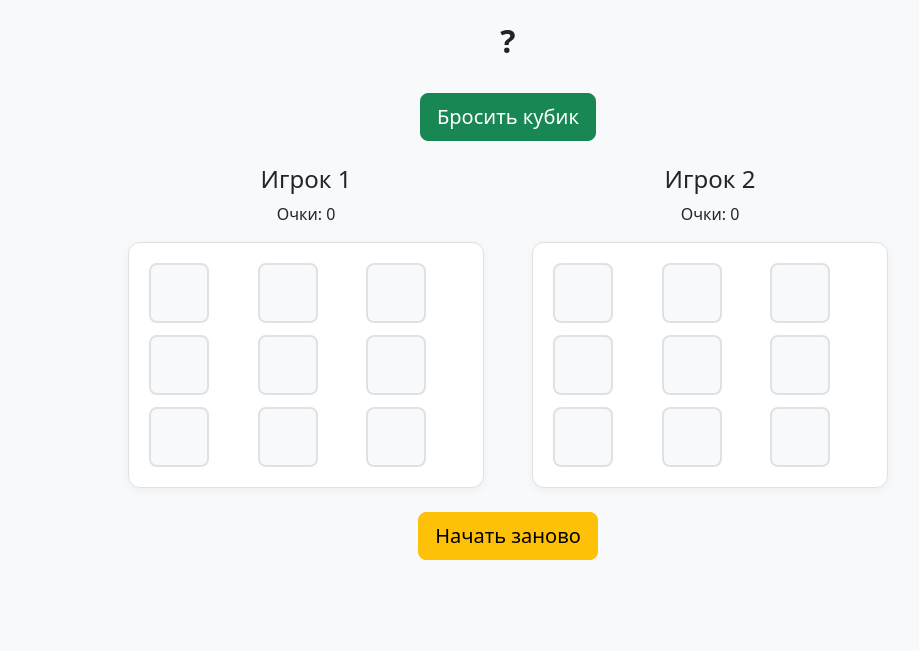
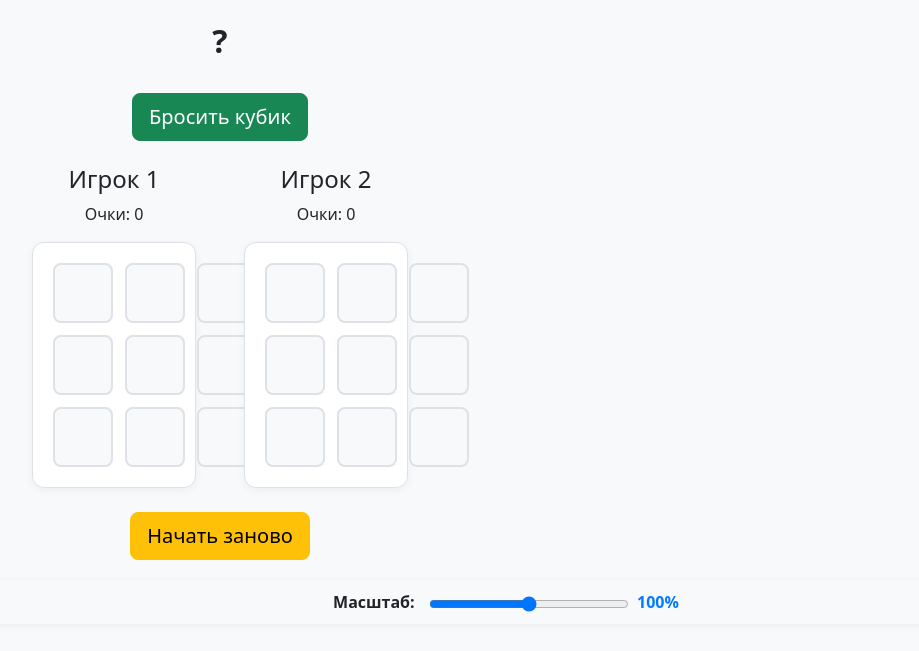
Before and after one commit to juviyalocksar-cell/bons, a plain HTML site: page index.html in a window 1280 px wide. Shown: the part 147-798 px from the top of the page, without its empty margins (132-1051 px from the left). Drawn offline with nearby package versions, Linux system fonts and the light colour scheme.

Commit message:
Update index.html

```diff
--- a/index.html
+++ b/index.html
@@ -54,6 +54,41 @@
       color: #6c757d;
       margin-top: -8px;
     }
+
+    /* Контейнер для масштабирования */
+    #game-container {
+      transform-origin: top center;
+      transition: transform 0.2s ease;
+      display: inline-block;
+      margin: 0 auto;
+    }
+
+    /* Ползунок зума */
+    .zoom-controls {
+      text-align: center;
+      margin-top: 20px;
+      padding: 10px;
+      background-color: #f8f9fa;
+      border-radius: 12px;
+      box-shadow: 0 2px 8px rgba(0,0,0,0.05);
+    }
+
+    .zoom-controls label {
+      margin-right: 10px;
+      font-weight: bold;
+    }
+
+    .zoom-controls input[type="range"] {
+      width: 200px;
+      vertical-align: middle;
+    }
+
+    .zoom-value {
+      display: inline-block;
+      width: 50px;
+      font-weight: bold;
+      color: #007bff;
+    }
   </style>
 </head>
 <body class="bg-light">
@@ -61,6 +96,8 @@
   <div class="container py-5">
     <h1 class="text-center mb-4">🎲 Игра в кости — 2 игрока</h1>
 
+    <!-- Контейнер с масштабируемым содержимым -->
+    <div id="game-container">
       <!-- Текущий ход -->
       <div class="text-center mb-4">
         <p class="current-player" id="current-player">Ход: Игрок 1</p>
@@ -125,6 +162,14 @@
       </div>
     </div>
 
+    <!-- Ползунок зума -->
+    <div class="zoom-controls">
+      <label for="zoom-slider">Масштаб:</label>
+      <input type="range" id="zoom-slider" min="50" max="150" value="100" step="10" />
+      <span class="zoom-value" id="zoom-value">100%</span>
+    </div>
+  </div>
+
   <script>
     let currentPlayer = 1;
     let diceValue = null;
@@ -135,6 +180,26 @@
     const score2 = document.getElementById('score-2');
     const resetButton = document.getElementById('reset-btn');
 
+    // Элементы для зума
+    const gameContainer = document.getElementById('game-container');
+    const zoomSlider = document.getElementById('zoom-slider');
+    const zoomValue = document.getElementById('zoom-value');
+
+    // Установка начального масштаба
+    let currentZoom = 100;
+    gameContainer.style.transform = `scale(${currentZoom / 100})`;
+
+    // Обновление масштаба
+    function updateZoom() {
+      currentZoom = parseInt(zoomSlider.value);
+      zoomValue.textContent = `${currentZoom}%`;
+      gameContainer.style.transform = `scale(${currentZoom / 100})`;
+      // Центрирование при масштабировании
+      document.querySelector('.container').style.setProperty('--scale', currentZoom / 100);
+    }
+
+    zoomSlider.addEventListener('input', updateZoom);
+
     // Бросок кубика
     rollButton.addEventListener('click', () => {
       if (isGameOver()) return;
@@ -144,7 +209,7 @@
       rollButton.disabled = true;
     });
 
-    // Обработка клика по ячейке — игрок выбирает **столбец** (любая ячейка в столбце)
+    // Обработка клика по ячейке — игрок выбирает столбец
     document.querySelectorAll('.dice-cell').forEach(cell => {
       cell.addEventListener('click', () => {
         if (diceValue === null || rollButton.disabled === false) return;
@@ -265,7 +330,7 @@
       return total;
     }
 
-    // Проверка, заполнена ли доска (все 3 столбца имеют по 3 кости)
+    // Проверка, заполнена ли доска
     function isBoardFull(player) {
       for (let col = 0; col < 3; col++) {
         const cells = document.querySelectorAll(`.dice-cell[data-player="${player}"][data-col="${col}"].filled`);
@@ -296,6 +361,9 @@
       score1.textContent = '0';
       score2.textContent = '0';
     });
+
+    // Инициализация зума
+    updateZoom();
   </script>
 </body>
 </html>
```
Lines whose indentation alone changed are shown as unchanged.
